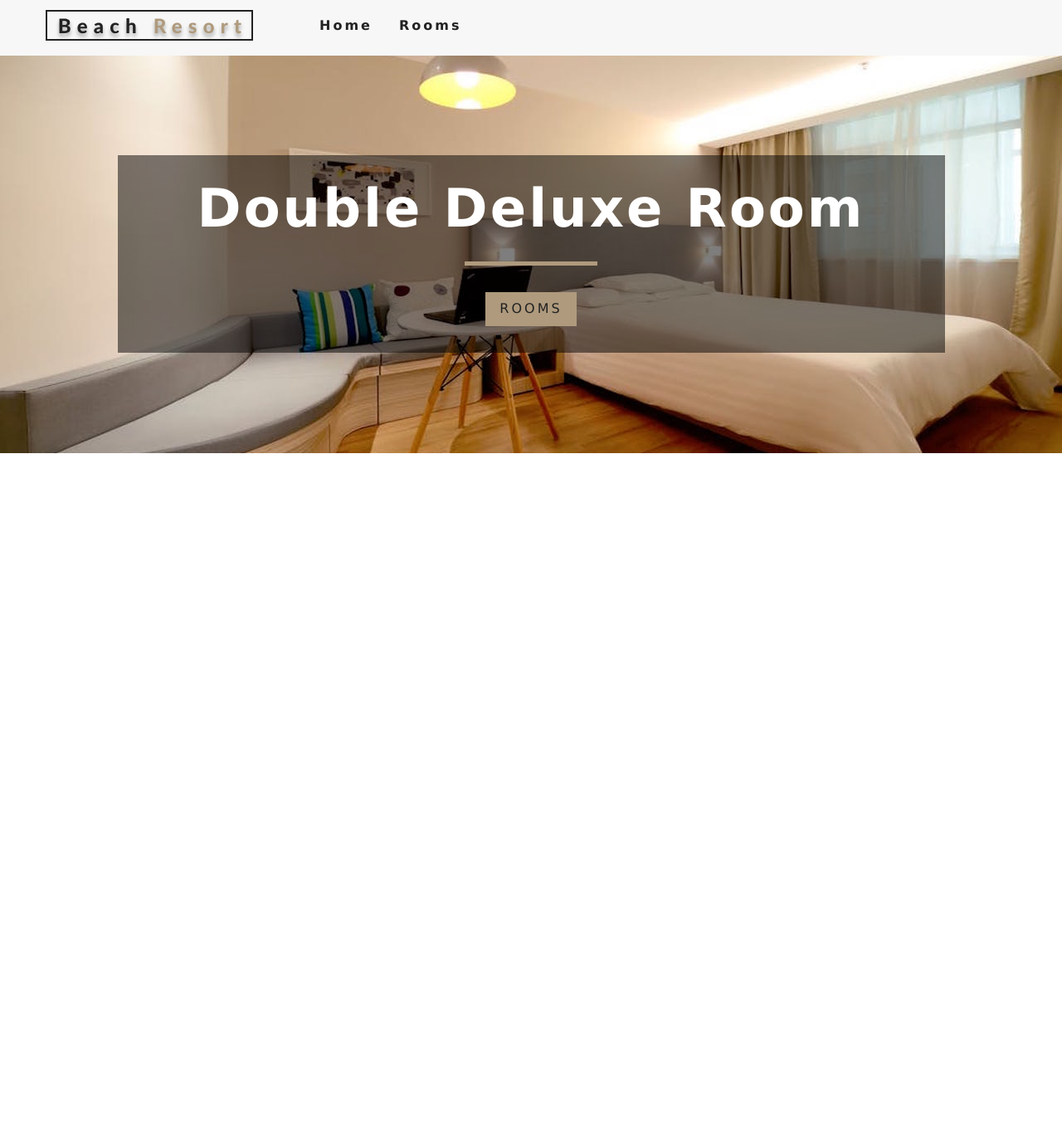
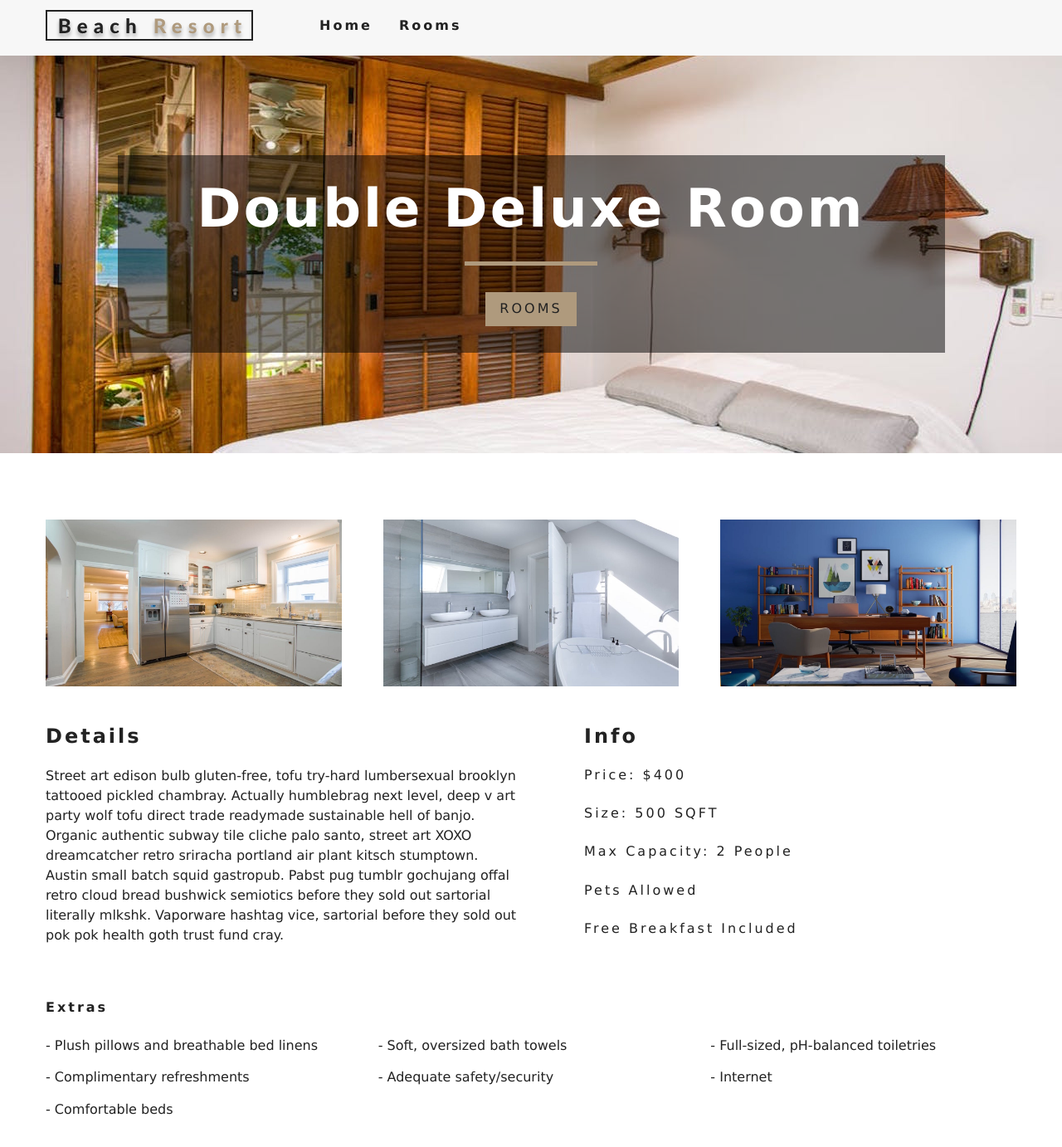
Before and after one commit to aaronshivers/resort, a React (Create React App) app: page /rooms/double-deluxe in a window 1280 px wide. Shown: the top 1382 px of the page at 83% size. Before the commit the page ends 800 px from the top, so only its background shows below. Built offline with nearby package versions, Linux system fonts and the light colour scheme.

Commit message:
setup singleroom component

```diff
--- a/package.json
+++ b/package.json
@@ -30,6 +30,7 @@
   },
   "devDependencies": {
     "react-icons": "^3.7.0",
-    "react-router-dom": "^5.0.1"
+    "react-router-dom": "^5.0.1",
+    "styled-components": "^4.3.2"
   }
 }
--- /dev/null
+++ b/src/components/StyledHero.js
@@ -0,0 +1,12 @@
+import styled from 'styled-components'
+import defaultImg from '../images/room-1.jpeg'
+
+const StyledHero = styled.header`
+  min-height: 60vh;
+  background: url(${ ({ background }) => background || defaultImg }) center/cover no-repeat;
+  display: flex;
+  align-items: center;
+  justify-content: center;
+`
+
+export default StyledHero
--- a/src/pages/SingleRoom.js
+++ b/src/pages/SingleRoom.js
@@ -2,14 +2,13 @@
 import { Link } from 'react-router-dom'
 import { RoomContext } from '../context/room-context'
 import defaultBkgd from '../images/room-1.jpeg'
-import Hero from '../components/Hero'
 import Banner from '../components/Banner'
+import StyledHero from '../components/StyledHero'
 
-const SingleRoom = ({ match }) => {
+const SingleRoom = ({ match: { params: { slug } } }) => {
   const { room, getRoom } = useContext(RoomContext)
-  // const [ slug, setSlug ] = useState('')
 
-  useEffect(() => getRoom(match.params.slug), [])
+  useEffect(() => getRoom(slug), [])
 
   const error = () => (
     <div className="error">
@@ -20,20 +19,62 @@
     </div>
   )
 
-  const success = ({ name, description, capacity, size, priced, extras, breakfast, pets, images }) => {
+  const success = ({ name, description, capacity, size, price, extras, breakfast, pets, images }) => {
+
+    if (images) {
+      const [ mainImage, ...otherImages ] = images
 
       return (
-      <Hero hero="roomsHero">
+        <>
+          <StyledHero background={ mainImage || defaultBkgd }>
             <Banner title={ `${ name } room` }>
               <Link to="/rooms" className="btn-primary">
                 Rooms
               </Link>
             </Banner>
-      </Hero>
+          </StyledHero>
+          <section className="single-room">
+            <div className="single-room-images">
+              {
+                otherImages.map((image, i) => (
+                  <img key={ i } src={ image } alt={ name } />
+                ))
+              }
+            </div>
+            <div className="single-room-info">
+              <article className="desc">
+                <h3>details</h3>
+                <p>{ description }</p>
+              </article>
+              <article className="info">
+                <h3>info</h3>
+                <h6>price: ${ price }</h6>
+                <h6>size: { size } SQFT</h6>
+                <h6>max capacity: {
+                    capacity > 1 ? `${ capacity } people` : `${ capacity } person`
+                  }
+                </h6>
+                <h6>{ pets ? `pets allowed` : `no pets allowed` }</h6>
+                <h6>{ breakfast && 'free breakfast included' }</h6>
+              </article>
+            </div>
+          </section>
+          <section className="room-extras">
+            <h6>extras</h6>
+            <ul className="extras">
+              {
+                extras.map((item, i) => (
+                  <li key={ i }>- { item }</li>
+                ))
+              }
+            </ul>
+          </section>
+        </>
       )
     }
+  }
 
-  return room ? success(room) : error()
+  return success(room) || error()
 }
 
 export default SingleRoom
```
Also changed, not shown: 1 other file (tests, documents, lock files or other folders). Lines whose indentation alone changed are shown as unchanged.
